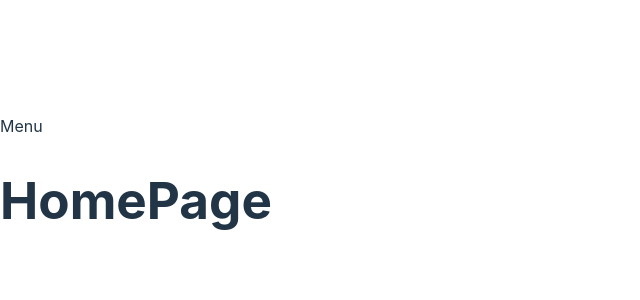
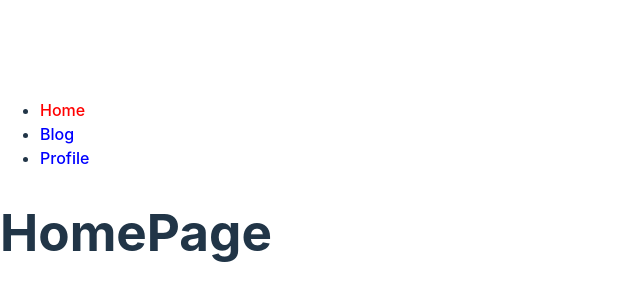
Before and after one commit to EdgardoLuisJimenez/curso_react_router_proyecto1, a React (Vite) app: page / in a window 1280 px wide. Shown: the part 212-512 px from the top of the page, without its empty margins (0-640 px from the left). Built offline with nearby package versions, Linux system fonts and the light colour scheme.

Commit message:
Add NavLink to Menu

```diff
--- a/src/Menu.jsx
+++ b/src/Menu.jsx
@@ -1,7 +1,67 @@
 import React from "react";
+import { Link, NavLink } from "react-router-dom";
 
 function Menu() {
-    return (<nav>Menu</nav>)
+    return (<nav>
+        <ul>
+
+            {routes.map(route => (
+                <li>
+                    <NavLink
+                        style={({ isActive }) => ({
+                            color: isActive ? 'red' : 'blue'
+                        })}
+                        to={route.to}>
+                        {route.text}
+                    </NavLink>
+                </li>
+            ))}
+
+            {/* <li>
+                <Link to={'/'}>Home</Link>
+            </li>
+            <li>
+                <Link to={'/blog'}>Blog</Link>
+            </li>
+            <li>
+                <Link to={'/profile'}>Profile</Link>
+            </li> */}
+            {/*
+            <li>
+                <NavLink
+                    // className={(isActive) => ''}
+                    style={({ isActive }) => ({
+                        color: isActive ? 'red' : 'blue'
+                    })}
+                    to="/" end>Home</NavLink>
+            </li>
+            <li>
+                <NavLink style={({ isActive }) => ({
+                    color: isActive ? 'red' : 'blue'
+                })} to="/blog">Blog</NavLink>
+            </li>
+            <li>
+                <NavLink style={({ isActive }) => ({
+                    color: isActive ? 'red' : 'blue'
+                })} to="/profile">Profile</NavLink>
+            </li> */}
+        </ul>
+    </nav>)
+
 }
 
+const routes = []
+routes.push({
+    to: '/',
+    text: 'Home'
+})
+routes.push({
+    to: '/blog',
+    text: 'Blog'
+})
+routes.push({
+    to: '/profile',
+    text: 'Profile'
+})
+
 export { Menu }
```
